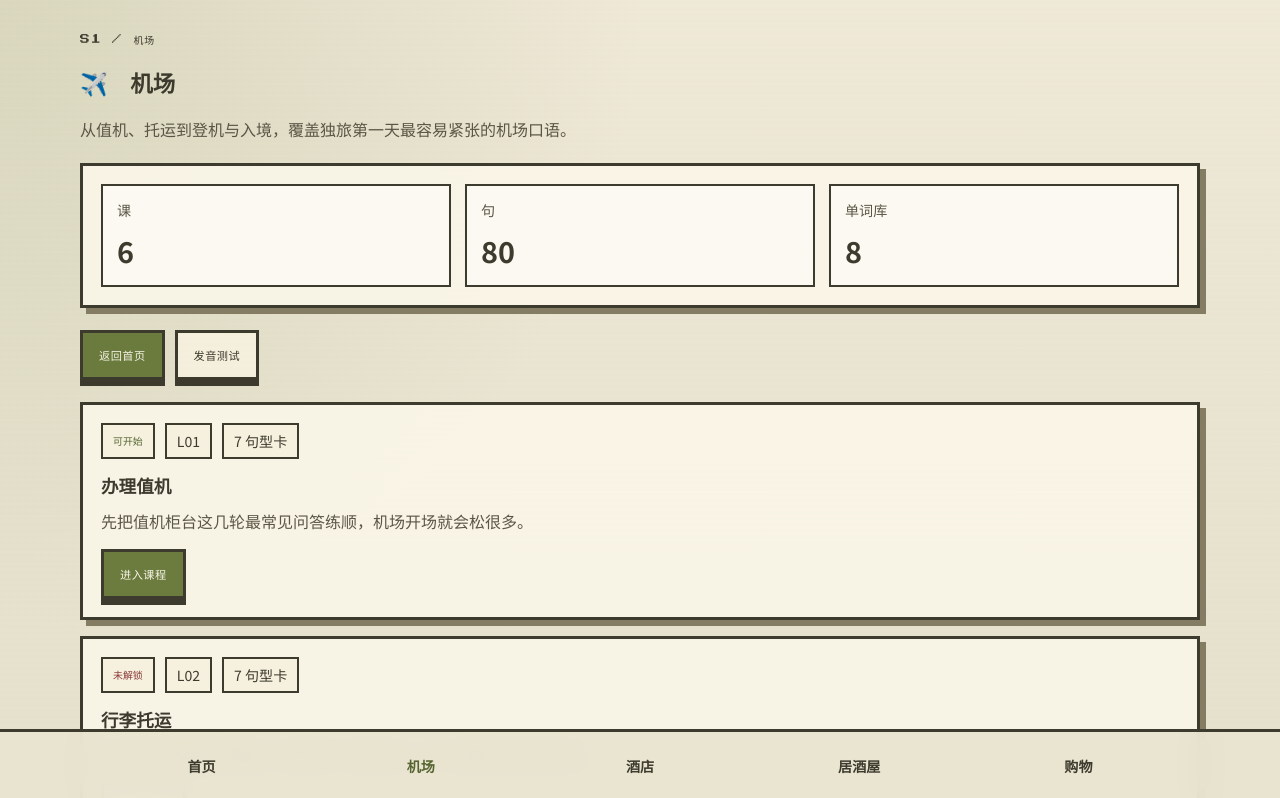
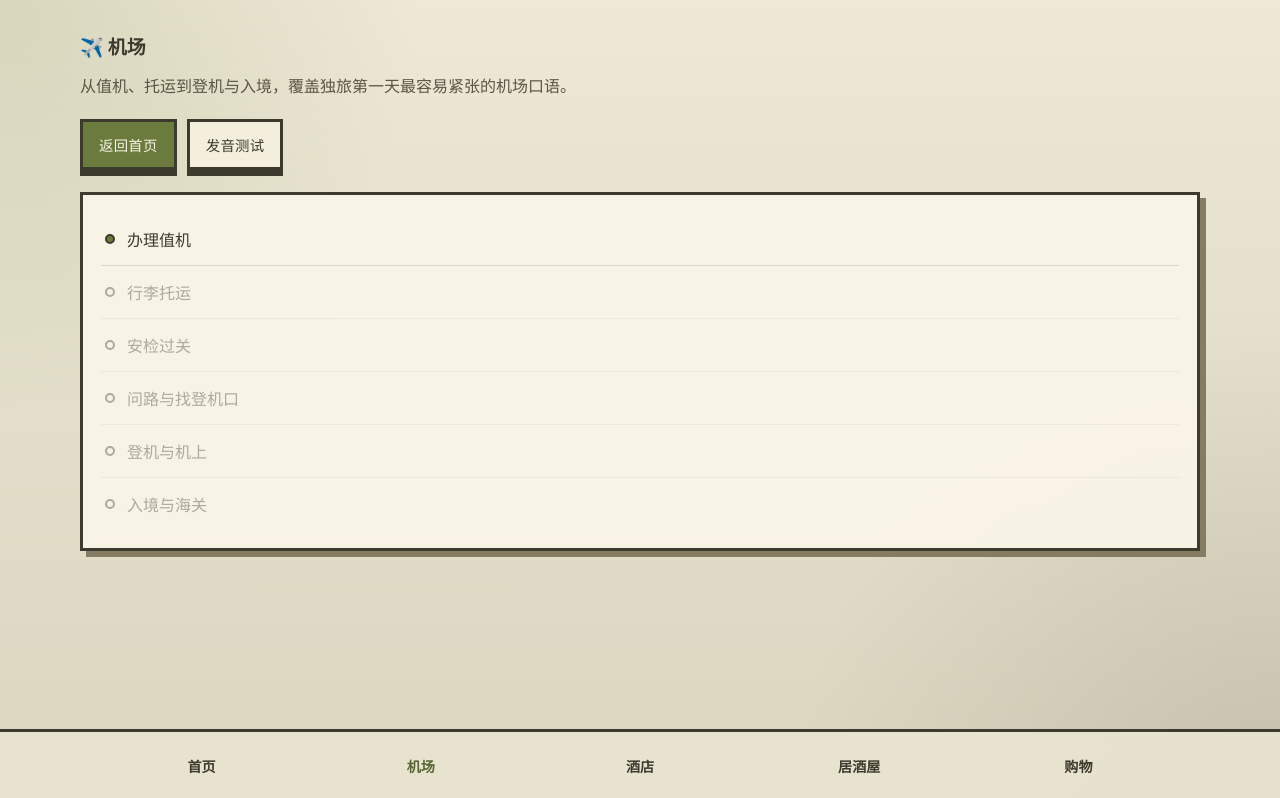
Before and after one commit to bebop-m/japan, a Next.js app: page /scene/airport in a window 1280 px wide. Shown: the top 798 px of the page. Built offline with nearby package versions, Linux system fonts and the light colour scheme.

Commit message:
界面优化，缩减显示内容

```diff
--- a/src/app/globals.css
+++ b/src/app/globals.css
@@ -167,9 +167,9 @@ main {
   border: 3px solid var(--border);
   background: var(--accent);
   color: #f8f4e7;
-  font-family: var(--font-display), var(--font-body), monospace;
-  font-size: 0.7rem;
-  letter-spacing: 0.04em;
+  font-family: var(--font-body), sans-serif;
+  font-size: 0.9rem;
+  letter-spacing: 0.02em;
   box-shadow: 0 6px 0 0 var(--border);
   transition: transform 140ms ease, box-shadow 140ms ease, background 140ms ease;
 }
@@ -252,6 +252,55 @@ main {
 .turn-list {
   display: grid;
   gap: 16px;
+}
+
+.lesson-compact-list {
+  display: grid;
+  gap: 0;
+}
+
+.lesson-compact-row {
+  display: flex;
+  align-items: center;
+  gap: 12px;
+  padding: 14px 4px;
+  border-bottom: 1px solid rgba(61, 58, 46, 0.15);
+  font-size: 1rem;
+}
+
+.lesson-compact-row:last-child {
+  border-bottom: none;
+}
+
+.lesson-compact-row.locked {
+  opacity: 0.4;
+  pointer-events: none;
+}
+
+.lesson-dot {
+  width: 10px;
+  height: 10px;
+  border: 2px solid var(--border);
+  border-radius: 50%;
+  flex-shrink: 0;
+}
+
+.lesson-compact-row.available .lesson-dot,
+.lesson-compact-row.in_progress .lesson-dot {
+  background: var(--accent);
+}
+
+.lesson-compact-row.completed .lesson-dot {
+  background: var(--success);
+}
+
+.lesson-compact-title {
+  flex: 1;
+}
+
+.lesson-compact-check {
+  color: var(--success);
+  font-weight: 700;
 }
 
 .step-strip {
--- a/src/app/scene/[sceneId]/page.tsx
+++ b/src/app/scene/[sceneId]/page.tsx
@@ -1,8 +1,6 @@
 import { notFound } from "next/navigation";
 import { LessonList } from "@/components/lesson-list";
 import { PixelButton } from "@/components/pixel-button";
-import { PixelCard } from "@/components/pixel-card";
-import { PixelHeading } from "@/components/pixel-heading";
 import { getAllScenes, getScene } from "@/lib/content";
 import type { SceneId } from "@/lib/types/content";
 
@@ -36,28 +34,14 @@ export default function ScenePage({ params }: ScenePageProps) {
 
   return (
     <div className="page-stack">
-      <PixelHeading
-        kicker={`${scene.code} / ${sceneNameMap[sceneId]}`}
-        title={`${scene.icon} ${sceneNameMap[sceneId]}`}
-        description={scene.description}
-      />
-
-      <PixelCard>
-        <div className="stat-grid">
-          <div className="stat-box">
-            <span className="stat-label">课</span>
-            <strong className="stat-value">{scene.lessonCount}</strong>
-          </div>
-          <div className="stat-box">
-            <span className="stat-label">句</span>
-            <strong className="stat-value">{scene.sentenceCount}</strong>
-          </div>
-          <div className="stat-box">
-            <span className="stat-label">单词库</span>
-            <strong className="stat-value">{scene.wordBank.length}</strong>
-          </div>
-        </div>
-      </PixelCard>
+      <div className="page-stack" style={{ gap: 6 }}>
+        <h2 className="section-title">
+          {scene.icon} {sceneNameMap[sceneId]}
+        </h2>
+        <p className="muted" style={{ margin: 0 }}>
+          {scene.description}
+        </p>
+      </div>
 
       <section className="page-stack">
         <div className="split-actions">
--- a/src/components/dashboard-shell.tsx
+++ b/src/components/dashboard-shell.tsx
@@ -77,7 +77,7 @@ export function DashboardShell({ scenes }: DashboardShellProps) {
             <span className="badge">继续：{continueLabel}</span>
             <span className="badge">待复习：{studiedSentenceCount}</span>
           </div>
-          <div className="meta-row" style={{ justifyContent: "space-between" }}>
+          <div className="meta-row" style={{ alignItems: "center", gap: 10 }}>
             <span className="badge">学习进度</span>
             <ProgressBlocks current={progressBlocks} total={10} />
           </div>
--- a/src/components/lesson-list.tsx
+++ b/src/components/lesson-list.tsx
@@ -6,41 +6,26 @@ import { getLessonUnlockState } from "@/lib/lessons/unlock";
 import { readStorageState } from "@/lib/storage/local";
 import type { SceneDefinition } from "@/lib/types/content";
 
-const statusLabel = {
-  locked: "未解锁",
-  available: "可开始",
-  in_progress: "进行中",
-  completed: "已完成"
-} as const;
-
 export function LessonList({ scene }: { scene: SceneDefinition }) {
   const storage = useMemo(() => readStorageState(), []);
   const lessons = getLessonUnlockState(scene, storage.lessonProgress);
 
   return (
-    <div className="lesson-list">
+    <div className="pixel-card">
+      <div className="lesson-compact-list">
       {lessons.map(({ lesson, status, isUnlocked }) => (
-        <article key={lesson.id} className="pixel-card lesson-card">
-          <div className="meta-row">
-            <span className={`lesson-status ${status}`}>{statusLabel[status]}</span>
-            <span className="badge">{lesson.code}</span>
-            <span className="badge">{lesson.cards.length} 句型卡</span>
-          </div>
-          <div className="page-stack" style={{ gap: 10 }}>
-            <h3>{lesson.title}</h3>
-            <p className="muted">{lesson.overview}</p>
-          </div>
-          <div className="split-actions">
-            <Link
-              href={isUnlocked ? `/scene/${scene.id}/lesson/${lesson.id}` : "#"}
-              className={`pixel-button ${isUnlocked ? "" : "ghost"}`.trim()}
-              aria-disabled={!isUnlocked}
-            >
-              进入课程
-            </Link>
-          </div>
-        </article>
+        <Link
+          key={lesson.id}
+          href={isUnlocked ? `/scene/${scene.id}/lesson/${lesson.id}` : "#"}
+          className={`lesson-compact-row ${status}`.trim()}
+          aria-disabled={!isUnlocked}
+        >
+          <span className="lesson-dot" />
+          <span className="lesson-compact-title">{lesson.title}</span>
+          {status === "completed" ? <span className="lesson-compact-check">✓</span> : null}
+        </Link>
       ))}
+      </div>
     </div>
   );
 }
```
Also changed, not shown: src/components/lesson-session.tsx (+12 -69 lines), public/fallback-RGfnKZ93vZVej-5UG8nLE.js (renamed from public/fallback-eTPD8HBupoJko1j0jOmUA.js).
